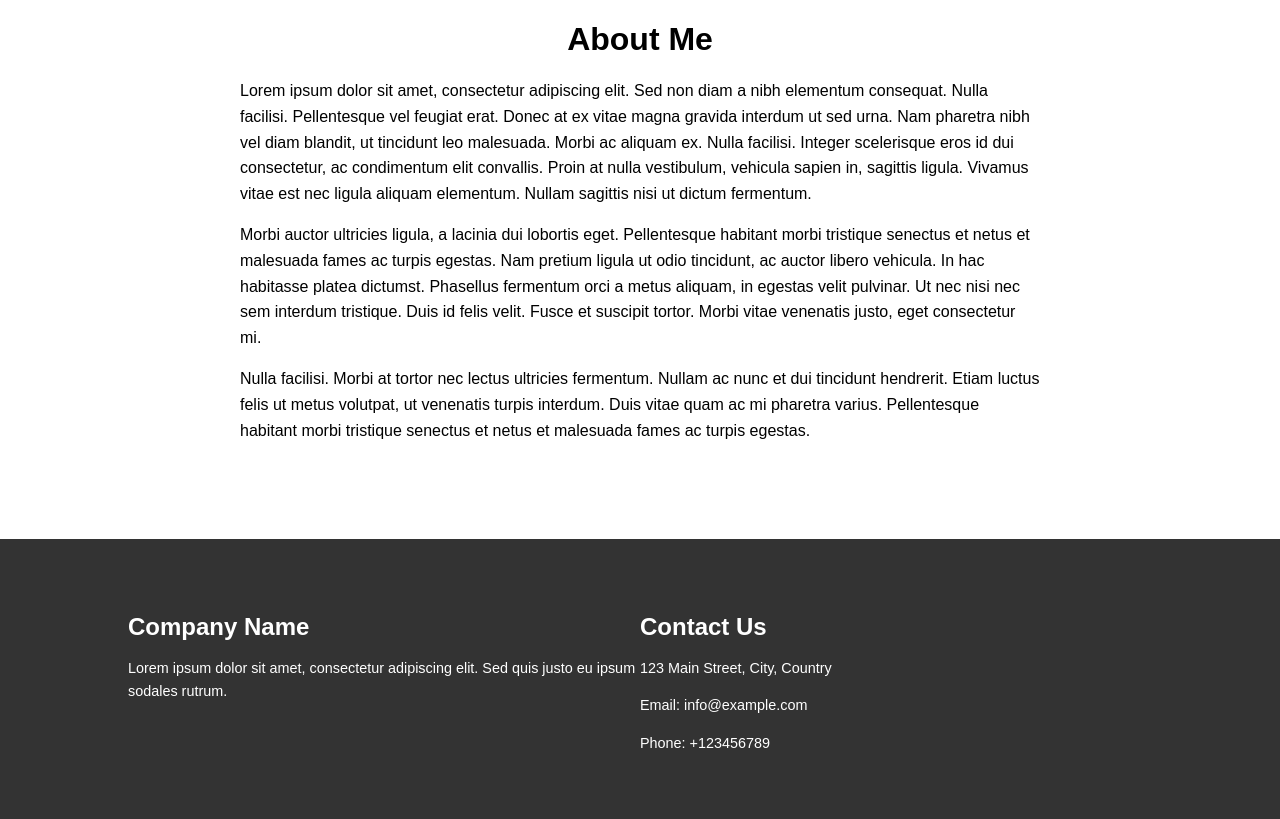
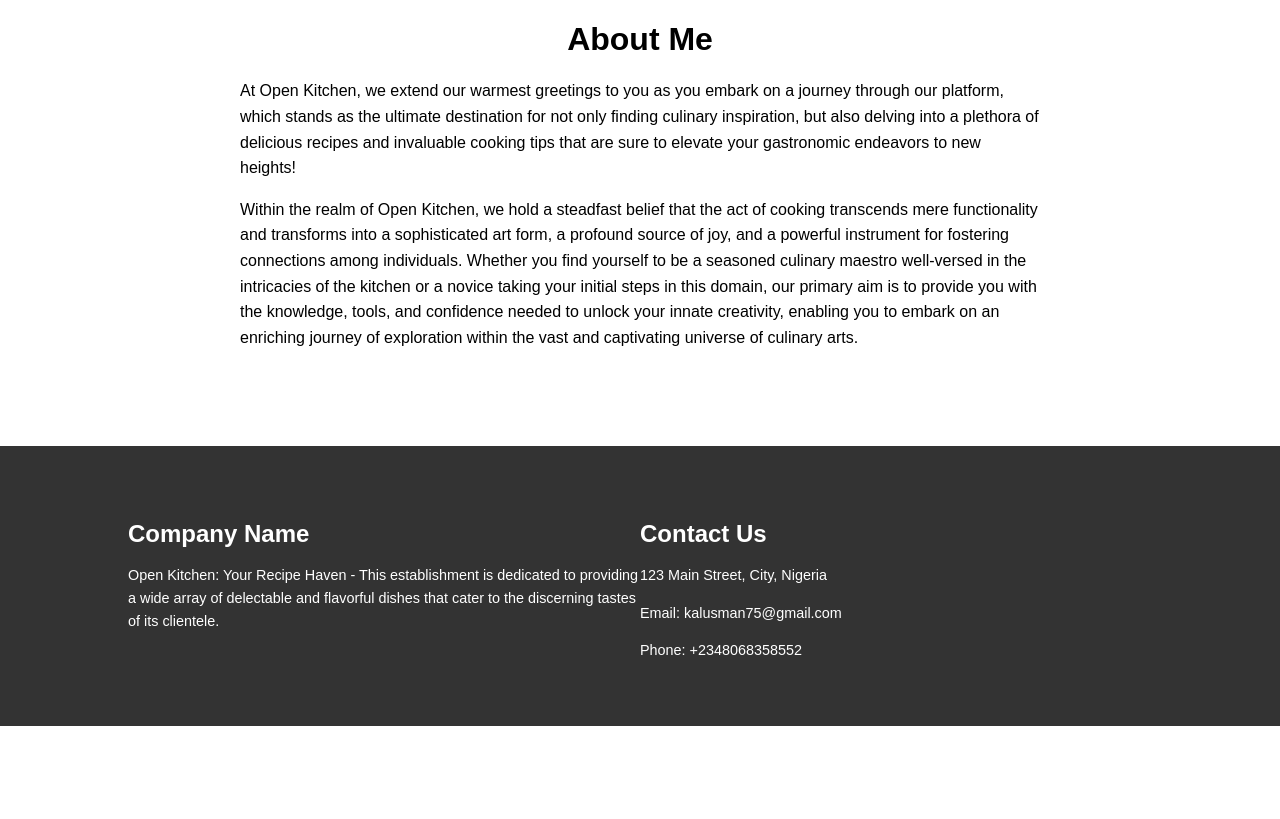
Before and after one commit to kalusman/recipeapp, a PHP site: page /about.php in a window 1280 px wide. Shown: the part 52-871 px from the top of the page. After the commit the page ends 778 px from the top, so only its background shows below. Run offline with PHP 8.4, Linux system fonts and the light colour scheme.

Commit message:
made some changes

```diff
--- a/about.php
+++ b/about.php
@@ -34,9 +34,8 @@
 
     <div class="container">
         <h1>About Me</h1>
-        <p>Lorem ipsum dolor sit amet, consectetur adipiscing elit. Sed non diam a nibh elementum consequat. Nulla facilisi. Pellentesque vel feugiat erat. Donec at ex vitae magna gravida interdum ut sed urna. Nam pharetra nibh vel diam blandit, ut tincidunt leo malesuada. Morbi ac aliquam ex. Nulla facilisi. Integer scelerisque eros id dui consectetur, ac condimentum elit convallis. Proin at nulla vestibulum, vehicula sapien in, sagittis ligula. Vivamus vitae est nec ligula aliquam elementum. Nullam sagittis nisi ut dictum fermentum.</p>
-        <p>Morbi auctor ultricies ligula, a lacinia dui lobortis eget. Pellentesque habitant morbi tristique senectus et netus et malesuada fames ac turpis egestas. Nam pretium ligula ut odio tincidunt, ac auctor libero vehicula. In hac habitasse platea dictumst. Phasellus fermentum orci a metus aliquam, in egestas velit pulvinar. Ut nec nisi nec sem interdum tristique. Duis id felis velit. Fusce et suscipit tortor. Morbi vitae venenatis justo, eget consectetur mi.</p>
-        <p>Nulla facilisi. Morbi at tortor nec lectus ultricies fermentum. Nullam ac nunc et dui tincidunt hendrerit. Etiam luctus felis ut metus volutpat, ut venenatis turpis interdum. Duis vitae quam ac mi pharetra varius. Pellentesque habitant morbi tristique senectus et netus et malesuada fames ac turpis egestas.</p>
+        <p>At Open Kitchen, we extend our warmest greetings to you as you embark on a journey through our platform, which stands as the ultimate destination for not only finding culinary inspiration, but also delving into a plethora of delicious recipes and invaluable cooking tips that are sure to elevate your gastronomic endeavors to new heights!</p>
+        <p>Within the realm of Open Kitchen, we hold a steadfast belief that the act of cooking transcends mere functionality and transforms into a sophisticated art form, a profound source of joy, and a powerful instrument for fostering connections among individuals. Whether you find yourself to be a seasoned culinary maestro well-versed in the intricacies of the kitchen or a novice taking your initial steps in this domain, our primary aim is to provide you with the knowledge, tools, and confidence needed to unlock your innate creativity, enabling you to embark on an enriching journey of exploration within the vast and captivating universe of culinary arts.</p>
     </div>
 <?php include("./header/footer.php"); ?>
 
--- a/contact.php
+++ b/contact.php
@@ -72,7 +72,7 @@
 
             <button type="submit">Send Message</button>
         </form>
-        <p>Or you can email me at <a href="mailto:email@example.com">email@example.com</a>.</p>
+        <p>Or you can email us at <a href="mailto:kalusman75.com">kalusman75.com</a>.</p>
     </div>
     <?php include("./header/footer.php"); ?>
 
--- a/header/footer.php
+++ b/header/footer.php
@@ -16,13 +16,13 @@
         <div class="footer-content">
             <div class="footer-left">
                 <h3>Company Name</h3>
-                <p>Lorem ipsum dolor sit amet, consectetur adipiscing elit. Sed quis justo eu ipsum sodales rutrum.</p>
+                <p>Open Kitchen: Your Recipe Haven - This establishment is dedicated to providing a wide array of delectable and flavorful dishes that cater to the discerning tastes of its clientele.</p>
             </div>
             <div class="footer-right">
                 <h3>Contact Us</h3>
-                <p>123 Main Street, City, Country</p>
-                <p>Email: info@example.com</p>
-                <p>Phone: +123456789</p>
+                <p>123 Main Street, City, Nigeria</p>
+                <p>Email: kalusman75@gmail.com</p>
+                <p>Phone: +2348068358552</p>
             </div>
         </div>
     </div>
--- a/logout.php
+++ b/logout.php
@@ -4,6 +4,6 @@ session_start();
 
 session_destroy();
 
-header('location:login.php');
+header('location:index.php');
 
 ?>
```
Also changed, not shown: edit_recipe.php (+55 -14 lines).
